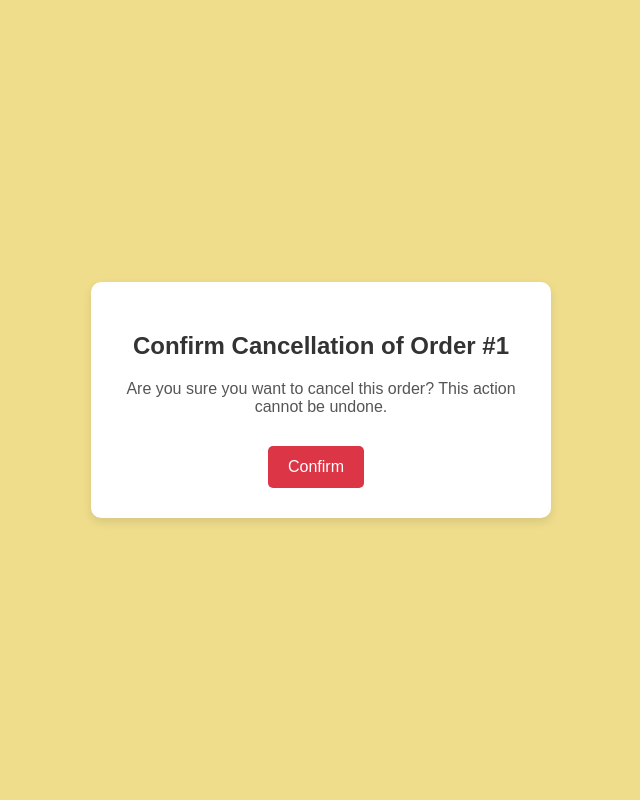
After one commit to kasunsoorige/Mr.Burger, a Django app: page /order/cancel/confirm/1/ in a window 1280 px wide. The commit adds this page. Shown: the whole page, without its empty margins (319-959 px from the left). Run offline with Django 4.2, Linux system fonts and the light colour scheme; tables that the repository leaves empty hold one stand-in row (values such as "Sample post").

Commit message:
Added cancellation functionality to orders

```diff
--- /dev/null
+++ b/webstore/templates/confirm_cancel.html
@@ -0,0 +1,71 @@
+<!DOCTYPE html>
+<html lang="en">
+<head>
+    <meta charset="UTF-8">
+    <meta name="viewport" content="width=device-width, initial-scale=1.0">
+    <title>Confirm Cancellation</title>
+    <style>
+        body {
+            background-color: #eed97ee3; /* Set the background color for the entire page */
+            font-family: Arial, sans-serif;
+            display: flex;
+            justify-content: center;
+            align-items: center;
+            height: 100vh;
+            margin: 0;
+        }
+
+        .card {
+            background: #fff;
+            border-radius: 10px;
+            box-shadow: 0 4px 10px rgba(0, 0, 0, 0.1);
+            padding: 30px;
+            text-align: center;
+            width: 100%;
+            max-width: 400px;
+            margin: 20px;
+        }
+
+        .card h2 {
+            color: #333;
+            margin-bottom: 20px;
+        }
+
+        .card p {
+            color: #555;
+            margin-bottom: 30px;
+        }
+
+        .btn-sm {
+            font-size: 16px;
+            border-radius: 5px;
+            text-decoration: none;
+            display: inline-block;
+            text-align: center;
+            padding: 12px 20px; /* Same padding for both buttons */
+            box-sizing: border-box; /* Ensures padding doesn't affect the width */
+        }
+
+        .btn-danger {
+            background: #dc3545;
+            color: white;
+            border: none;
+            margin-right: 10px;
+        }
+
+        .btn-danger:hover {
+            background: #b02a37;
+        }
+    </style>
+</head>
+<body>
+    <div class="card">
+        <h2>Confirm Cancellation of Order #{{ order.id }}</h2>
+        <p>Are you sure you want to cancel this order? This action cannot be undone.</p>
+        <form method="POST" action="{% url 'delete_order' order.id %}">
+            {% csrf_token %}
+            <button type="submit" class="btn btn-danger btn-sm">Confirm</button>
+        </form>
+    </div>
+</body>
+</html>
--- a/webstore/urls.py
+++ b/webstore/urls.py
@@ -3,6 +3,7 @@ from .import views
 from .views import view_orders
 from .views import admin_notifications, mark_notification_read
 from .views import order_details
+from .views import  delete_order
 
 urlpatterns = [
     path('', views.item_list, name='item_list'),
@@ -31,11 +32,13 @@ urlpatterns = [
 
     path("admin-notifications/", admin_notifications, name="admin_notifications"),
     path("mark-notification-read/<int:notification_id>/", mark_notification_read, name="mark_notification_read"),
+    path('order/<int:order_id>/', order_details, name='order_details'),
 
 
 
+    path('order/cancel/confirm/<int:order_id>/', views.confirm_cancel, name='confirm_cancel'),
+    path('order/delete/<int:order_id>/', views.delete_order, name='delete_order'),
 
-     path('order/<int:order_id>/', order_details, name='order_details'),
 
 
 ]
--- a/webstore/views.py
+++ b/webstore/views.py
@@ -10,6 +10,8 @@ from .models import Order
 from .models import Reservation
 from django.views.decorators.csrf import csrf_exempt
 from .models import Notification, Order
+from .models import Order
+from .forms import OrderForm
 
 # Create your views here.
 
@@ -341,3 +343,21 @@ def order_details(request, order_id):
     # Retrieve the specific order from view_orders.html
     order = get_object_or_404(Order, id=order_id)
     return render(request, 'order_details.html', {'order': order})
+
+
+
+
+
+
+def confirm_cancel(request, order_id):
+    order = get_object_or_404(Order, id=order_id)
+    return render(request, 'confirm_cancel.html', {'order': order})
+
+def delete_order(request, order_id):
+    order = get_object_or_404(Order, id=order_id)
+
+    if request.method == "POST":
+        order.delete()
+        return redirect('view_orders')  # Redirect to all orders after cancellation
+
+    return redirect('view_orders')  # Redirect if GET request is received (optional)
```
Also changed, not shown: webstore/forms.py (+8 -0 lines), webstore/templates/view_orders.html (+25 -5 lines), db.sqlite3.
